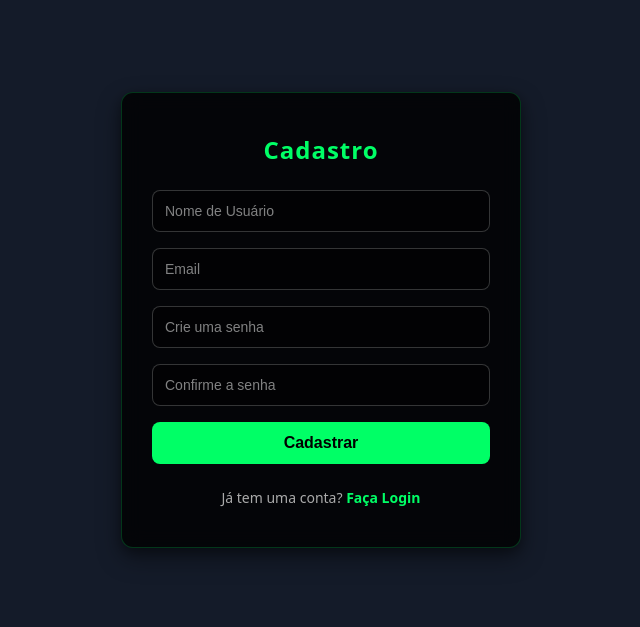
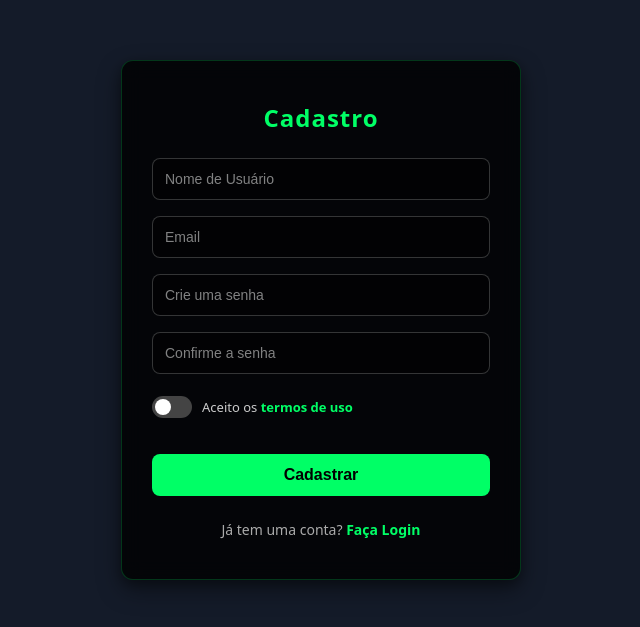
Before and after one commit to Leticia-Oliveira-exe/DevForge, an Angular app: page /cadastro in a window 1280 px wide. Shown: the part 115-742 px from the top of the page, without its empty margins (319-959 px from the left). Built offline with nearby package versions, Linux system fonts and the light colour scheme.

Commit message:
mais correção de bugs

```diff
--- a/src/app/pages/cadastro/cadastro.html
+++ b/src/app/pages/cadastro/cadastro.html
@@ -3,10 +3,10 @@
     <h2 class="card-titulo">Cadastro</h2>
 
     <div class="formulario">
-        <!-- 1. Adicionado o (ngSubmit) para chamar a função que criamos no TypeScript -->
+        <!-- ) para chamar a função que criamos no TypeScript -->
         <form (ngSubmit)="onCadastrar()">
 
-            <!-- 2. Adicionado o [(ngModel)] e o 'name' em cada um dos inputs -->
+
             <input type="text" placeholder="Nome de Usuário" name="nome" [(ngModel)]="dadosCadastro.nome" required>
 
             <input type="email" placeholder="Email" name="email" [(ngModel)]="dadosCadastro.email" required>
@@ -14,6 +14,17 @@
             <input type="password" placeholder="Crie uma senha" name="senha" [(ngModel)]="dadosCadastro.senha" required>
 
             <input type="password" placeholder="Confirme a senha" name="confirmaSenha" [(ngModel)]="dadosCadastro.confirmaSenha" required>
+
+
+            <div class="termos-box" style="margin-bottom: 20px; display: flex; align-items: center; gap: 10px;">
+                <label class="switch-container">
+                    <input type="checkbox" name="termos" [(ngModel)]="dadosCadastro.termos">
+                    <span class="slider"></span>
+                </label>
+                 <span class="termos-texto">
+                    Aceito os <a href="#" target="_blank">termos de uso</a>
+                </span>
+            </div>
 
             <!-- Botão principal -->
             <button type="submit">Cadastrar</button>
--- a/src/app/pages/cadastro/cadastro.ts
+++ b/src/app/pages/cadastro/cadastro.ts
@@ -17,14 +17,21 @@ export class Cadastro {
     nome: '',
     email: '',
     senha: '',
-    confirmaSenha: ''
+    confirmaSenha: '',
+    termos: false
   };
 
   // Injeta o HttpClient para fazer requisições e o Router para navegar após o cadastro
   constructor(private http: HttpClient, private router: Router) {}
 
   onCadastrar() {
-    // Validação básica de senhas iguais no Front-end
+
+    if (!this.dadosCadastro.termos) {
+      alert("Você precisa aceitar os termos de uso para criar uma conta!");
+      return;
+    }
+
+    // Validação básica de senhas
     if (this.dadosCadastro.senha !== this.dadosCadastro.confirmaSenha) {
       alert("As senhas não coincidem!");
       return;
@@ -49,7 +56,7 @@ export class Cadastro {
         this.router.navigate(['/home']);
       },
       error: (erro) => {
-        // 🔥 CORREÇÃO DE SEGURANÇA PARA A APRESENTAÇÃO:
+
         // Se o servidor der 404 ou falhar, o Angular assume o controle e salva os dados localmente no navegador!
         console.warn("Servidor externo indisponível ou rota incorreta. Salvando em modo offline/local.");
 
```
